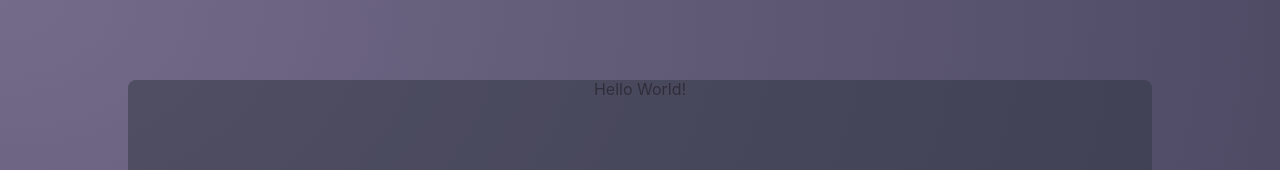
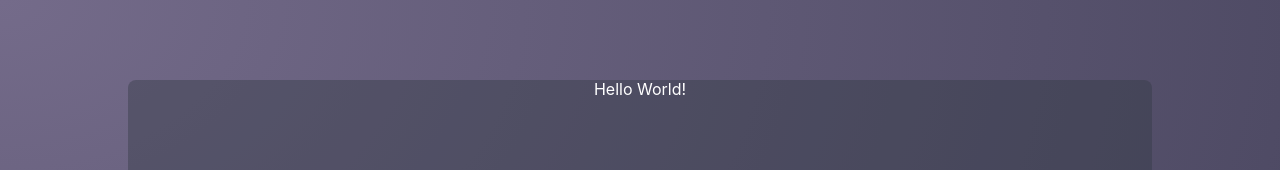
Before and after one commit to myersjo/EcoPi, a React (Create React App) app in the folder Dashboard/react-dashboard/: page / in a window 1280 px wide. Shown: the top 170 px of the page. Built offline with nearby package versions, Linux system fonts and the light colour scheme.

Commit message:
Updated color variables

```diff
--- a/Dashboard/react-dashboard/src/components/app/App.jsx
+++ b/Dashboard/react-dashboard/src/components/app/App.jsx
@@ -7,7 +7,7 @@ class App extends Component {
     return (
       <div className="App">
         <Dashboard>
-          <p>Hello World!</p>
+          <p style={{ color: 'white' }}>Hello World!</p>
         </Dashboard>
       </div>
     );
--- a/Dashboard/react-dashboard/src/components/app/App.scss
+++ b/Dashboard/react-dashboard/src/components/app/App.scss
@@ -1,6 +1,8 @@
 .App {
   position: relative;
   text-align: center;
+  width: 100%;
+  height: 100%;
 }
 
 .App-link {
--- a/Dashboard/react-dashboard/src/components/dashboard/Dashboard.scss
+++ b/Dashboard/react-dashboard/src/components/dashboard/Dashboard.scss
@@ -6,6 +6,5 @@
   margin: auto;
   margin-top: 5em;
   border-radius: 0.5em;
-  background: $dark-blue2;
-  opacity: 0.5;
+  background: rgba(49, 55, 67, 0.4); //No variable as color used once
 }
--- a/Dashboard/react-dashboard/src/index.scss
+++ b/Dashboard/react-dashboard/src/index.scss
@@ -13,6 +13,7 @@ body {
   width: 100vw;
   height: 100vh;
   background: radial-gradient(ellipse at top left, #746b8a, #403e56);
+  overflow: hidden;
 }
 
 code {
--- a/Dashboard/react-dashboard/src/styles/theme/_colours.scss
+++ b/Dashboard/react-dashboard/src/styles/theme/_colours.scss
@@ -1,7 +1,6 @@
 //Pure colours:
 $dark-blue1: #22222c;
-$dark-blue2: #313743;
-$dark-blue3: #606875;
+$dark-blue2: #606875;
 $white: #ffffff;
 $accent-aqua: #00d7c2;
 $accent-pink: #f00772;
@@ -9,6 +8,6 @@ $accent-yellow: #e7d622;
 
 //Type colour settings:
 $nav: $white;
-$tile-text: $dark-blue3;
+$tile-text: $dark-blue2;
 $text-fields: $white;
 $digit-display: $white;
```
